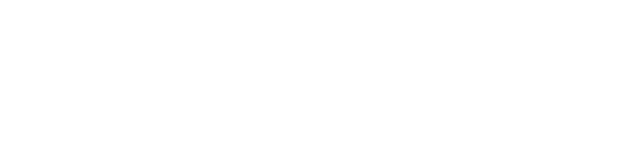
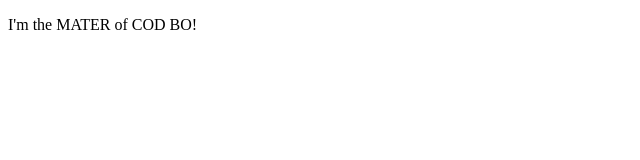
Before and after one commit to hlcio/HTML, a plain HTML site: page index.html in a window 1280 px wide. Shown: the whole page, without its empty margins (0-640 px from the left). Drawn offline with Linux system fonts and the light colour scheme.

Commit message:
Segunda alteracao efetuada

```diff
--- a/index.html
+++ b/index.html
@@ -5,6 +5,7 @@
     <meta http-equiv="X-UA-Compatible" content="IE=edge">
     <meta name="viewport" content="width=device-width, initial-scale=1.0">
     <title>RICHARD WebPage</title>
+    <p>I'm the MATER of COD BO!</p>
 </head>
 <body>
 
```
